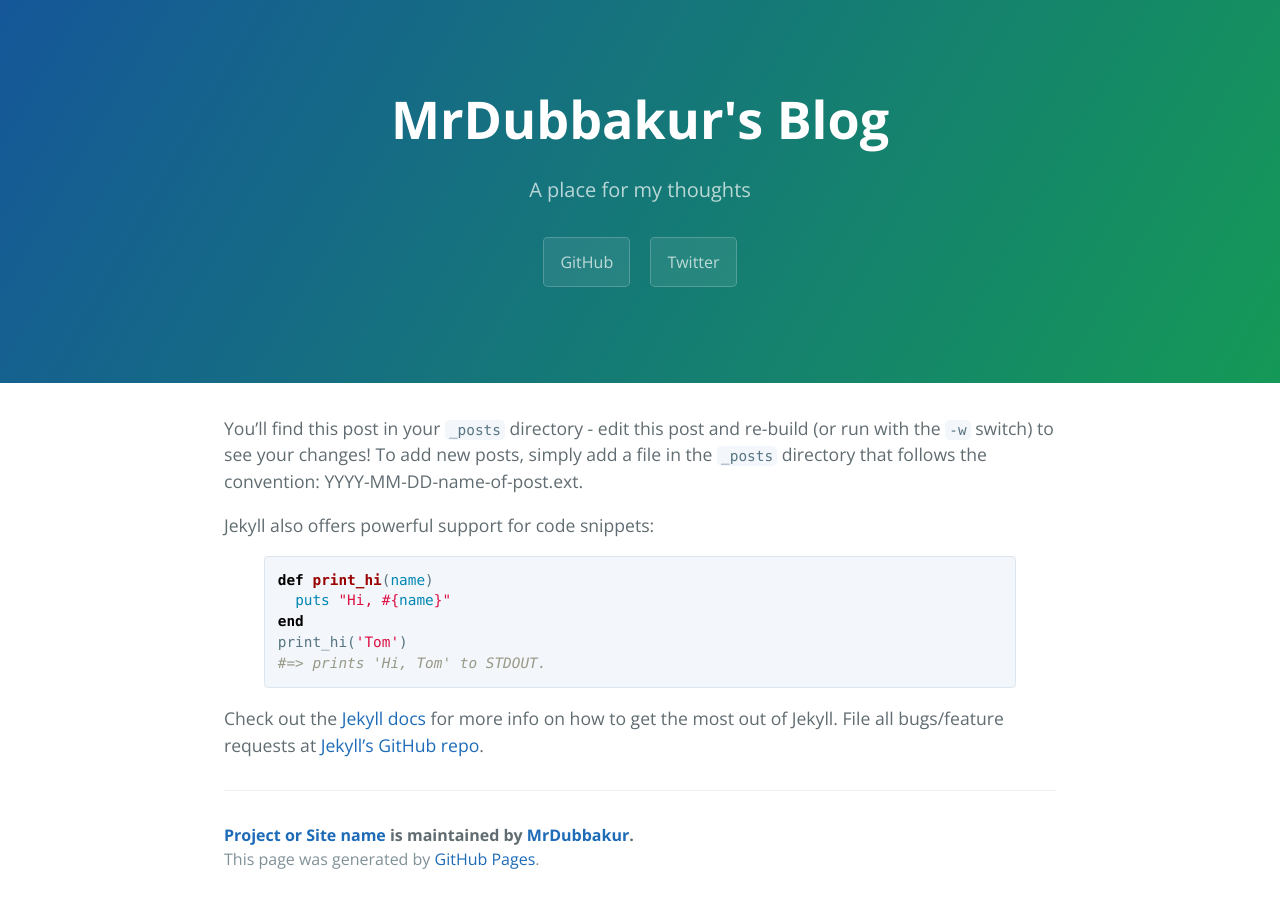
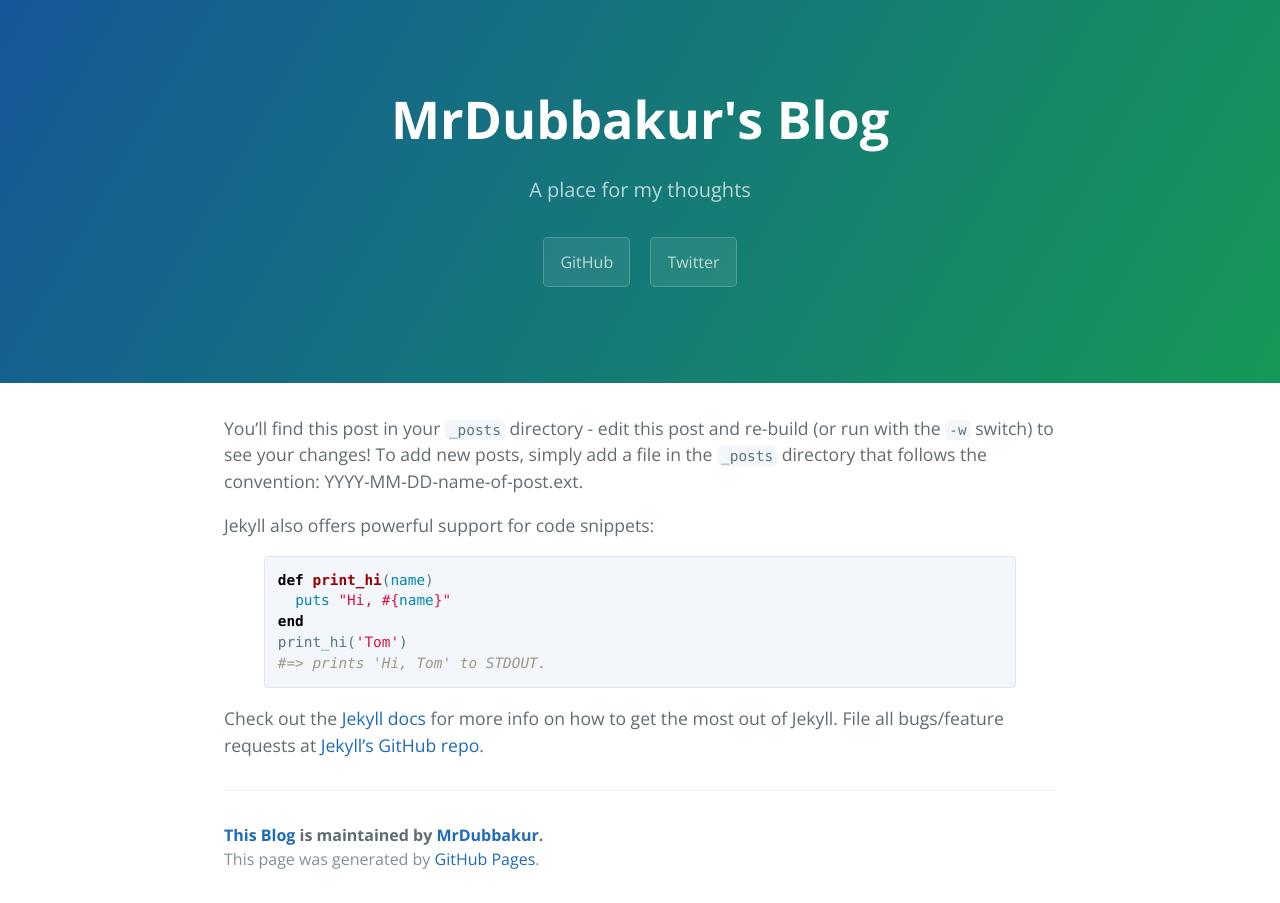
Before and after one commit to 0xSc0ut/0xSc0ut.github.io, a Jekyll site: the page built from _posts/2020-06-18-sample-content.markdown, in a window 1280 px wide. Built offline with Jekyll 4.4.1, drawn with Linux system fonts in a browser that asks for light colours.

Commit message:
Update page-footer.html

```diff
--- a/_includes/page-footer.html
+++ b/_includes/page-footer.html
@@ -1,4 +1,4 @@
 <footer class="site-footer">
-  <span class="site-footer-owner"><a href="{{ site.url }}">{{ site.title }}</a> is maintained by <a href="https://twitter.com/MrDubbakur">MrDubbakur</a>.</span>
+  <span class="site-footer-owner"><a href="https://mrdubbakur.github.io/">This Blog</a> is maintained by <a href="https://twitter.com/MrDubbakur">MrDubbakur</a>.</span>
   <span class="site-footer-credits">This page was generated by <a href="https://pages.github.com">GitHub Pages</a>.</span>
 </footer>
```
